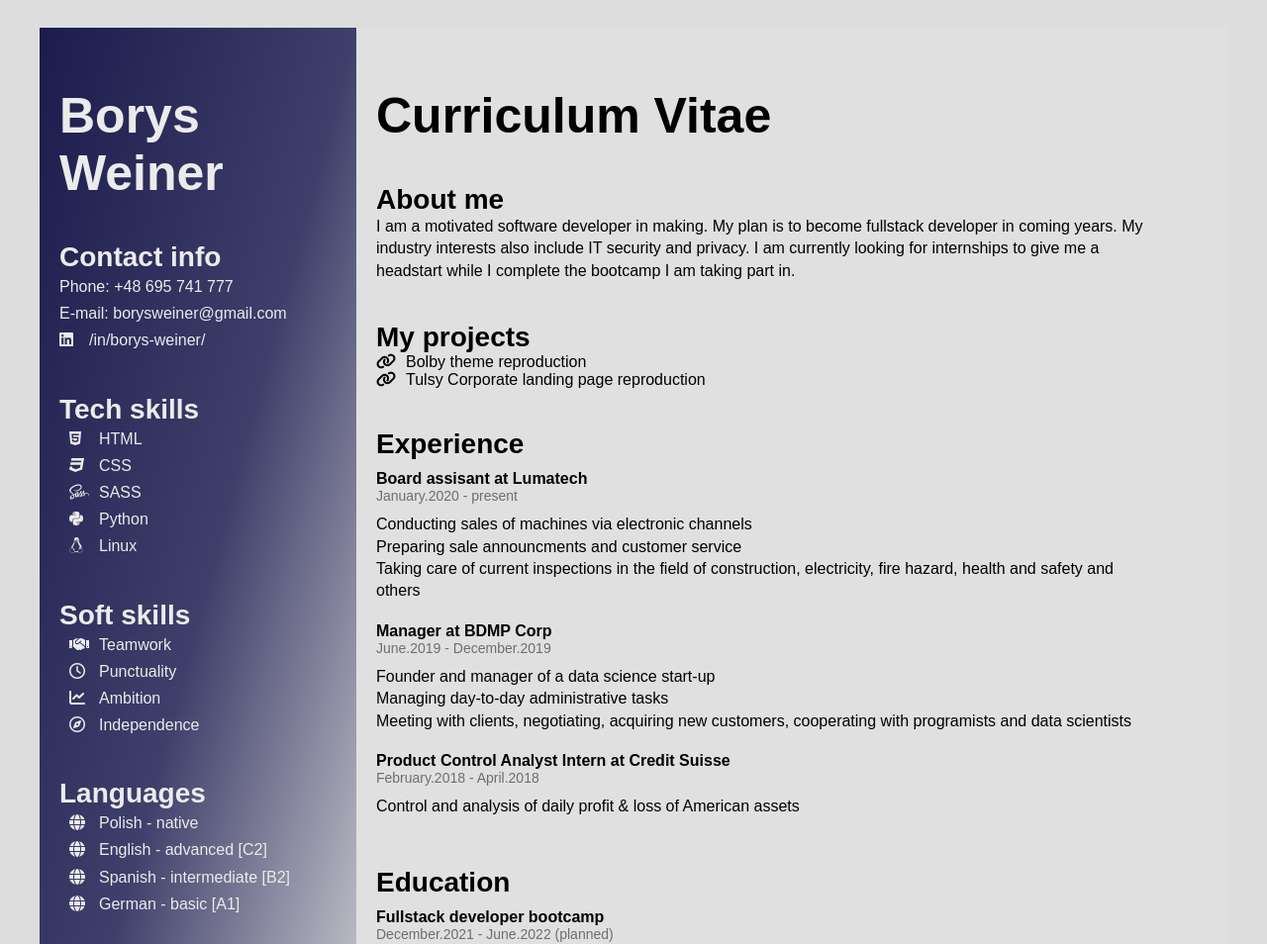
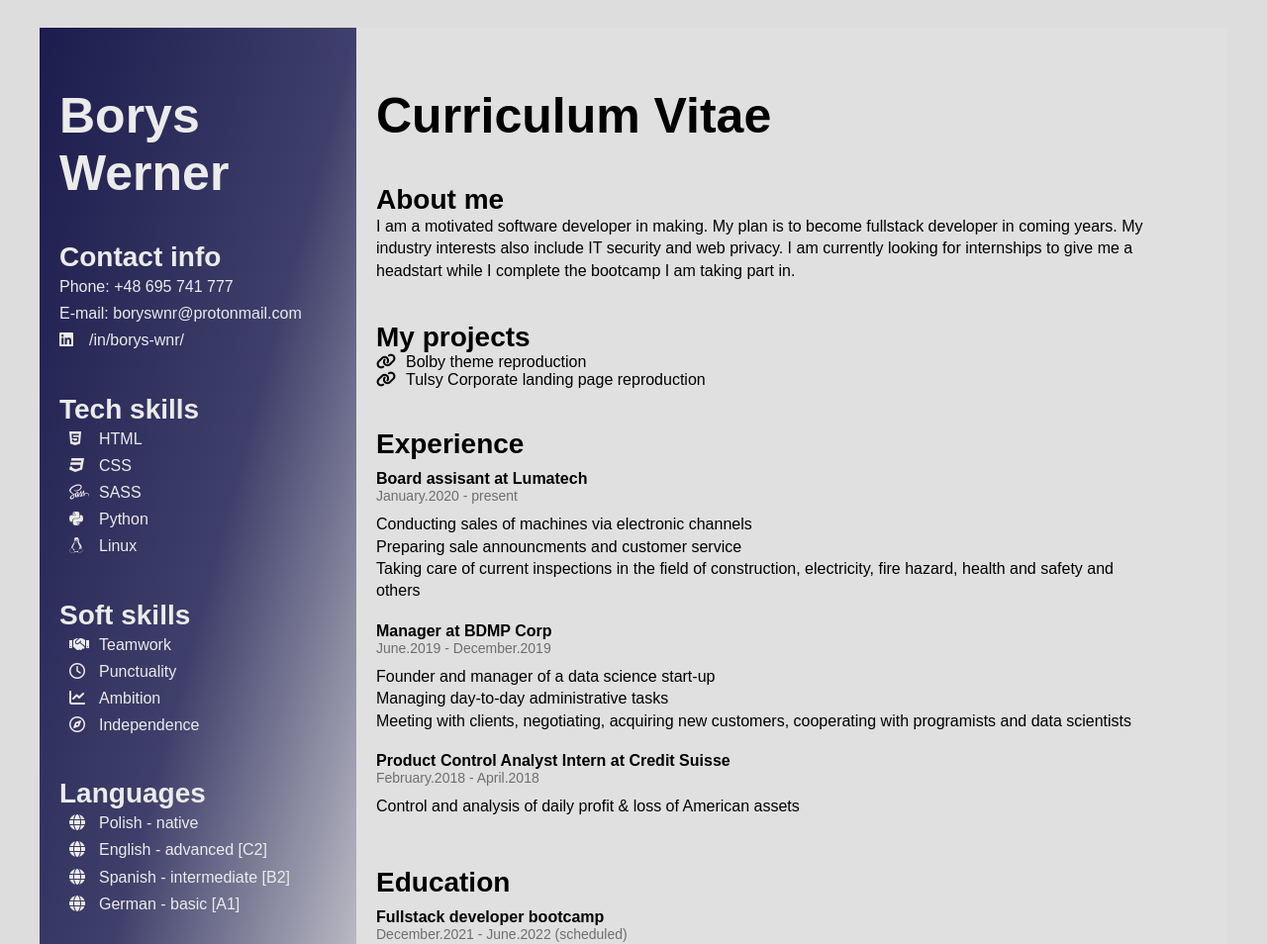
Before and after one commit to boryswnr/cv, a plain HTML site: page index.html in a window 1280 px wide. Shown: the top 954 px of the page at 99% size. Drawn offline with Linux system fonts and the light colour scheme; a web font is replaced by a local one.

Commit message:
updated name, web addresses and pdf to download

```diff
--- a/index.html
+++ b/index.html
@@ -18,14 +18,14 @@
 <body>
   <div class="container">
     <aside class="leftSide">
-      <h2 class="name">Borys Weiner</h2>
+      <h2 class="name">Borys Werner</h2>
       <section class="contacts">
         <h3 class="personalInfo">Contact info</h3>
         <ul class="informationList">
           <li>Phone: <a href="tel:+48695741777" class="informationLink">+48 695 741 777</a></li>
-          <li>E-mail: <a href="mailto: borysweiner@gmail.com" class="informationLink">borysweiner@gmail.com</a></li>
-          <li><a href="https://www.linkedin.com/in/borys-weiner/" target="_blank" rel="noopener noreferrer"
-              class="informationLink"><i class="fab fa-linkedin"></i>/in/borys-weiner/</a></li>
+          <li>E-mail: <a href="mailto: boryswnr@protonmail.com" class="informationLink">boryswnr@protonmail.com</a></li>
+          <li><a href="https://www.linkedin.com/in/borys-wnr/" target="_blank" rel="noopener noreferrer"
+              class="informationLink"><i class="fab fa-linkedin"></i>/in/borys-wnr/</a></li>
         </ul>
       </section>
 
@@ -81,7 +81,7 @@
 
       <section class="widget">
 
-        <a class="widgetLink" href="BW CV.pdf" download="borysWeinerCV">Download CV</a>
+        <a class="widgetLink" href="BW CV.pdf" download="borysWernerCV">Download CV</a>
       </section>
     </aside>
 
@@ -94,7 +94,8 @@
       <section class="bio">
         <h3 class="aboutMe">About me</h3>
         <p class="aboutMeText">I am a motivated software developer in making. My plan is to become fullstack
-          developer in coming years. My industry interests also include IT security and privacy. I am currently looking
+          developer in coming years. My industry interests also include IT security and web privacy. I am currently
+          looking
           for internships to give me a headstart while I complete the bootcamp I am taking part in.
         </p>
       </section>
@@ -155,7 +156,7 @@
 
         <h4 class="educationDegree">Fullstack developer bootcamp</h4>
         <p class="educationTime">
-          December.2021 - June.2022 (planned)
+          December.2021 - June.2022 (scheduled)
         </p>
         <p class="educationDetails">
           Covering Javascript and Python basics, along with Django, React frameworks and SQL.
```
Also changed, not shown: 1 other file.
